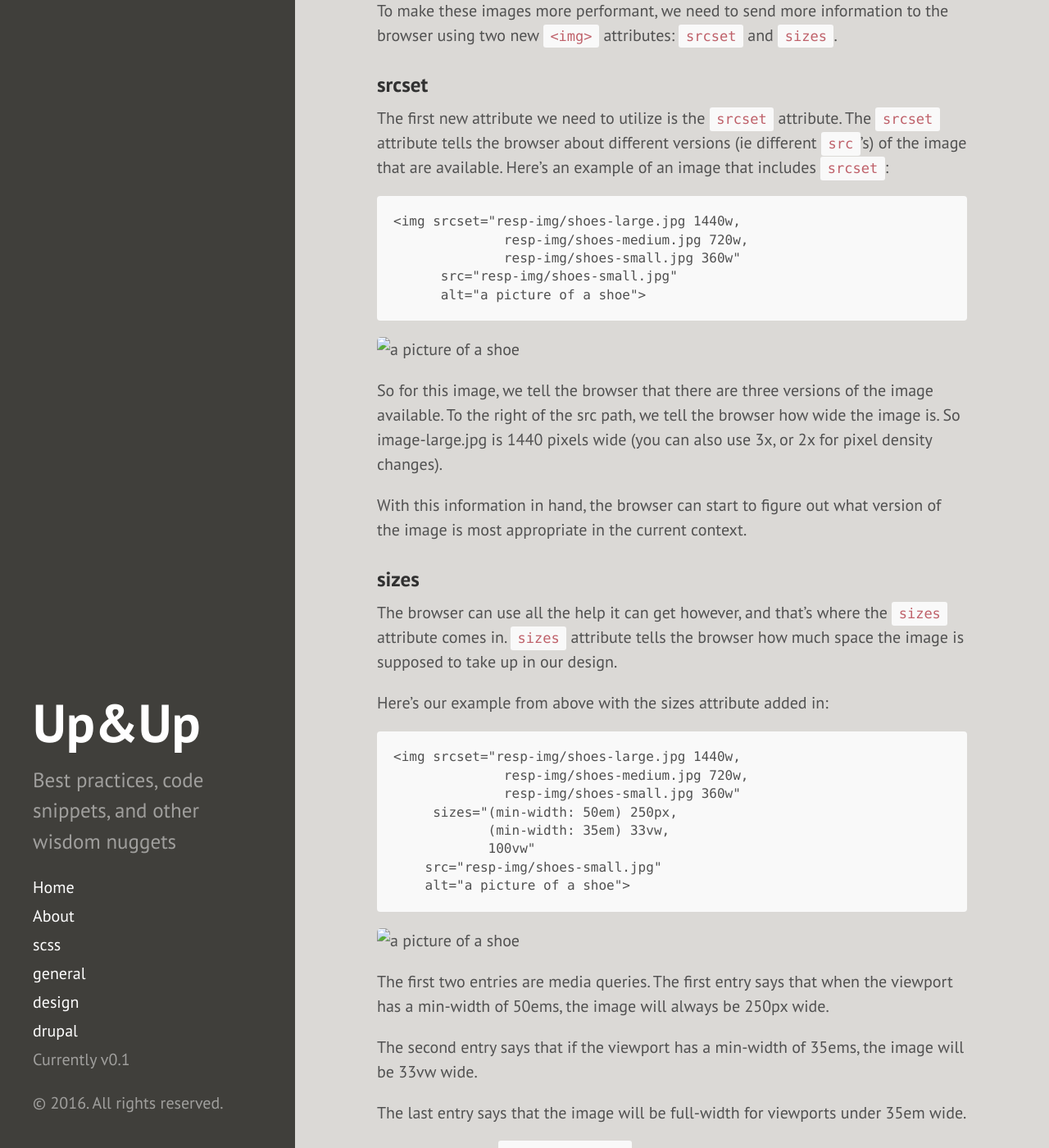
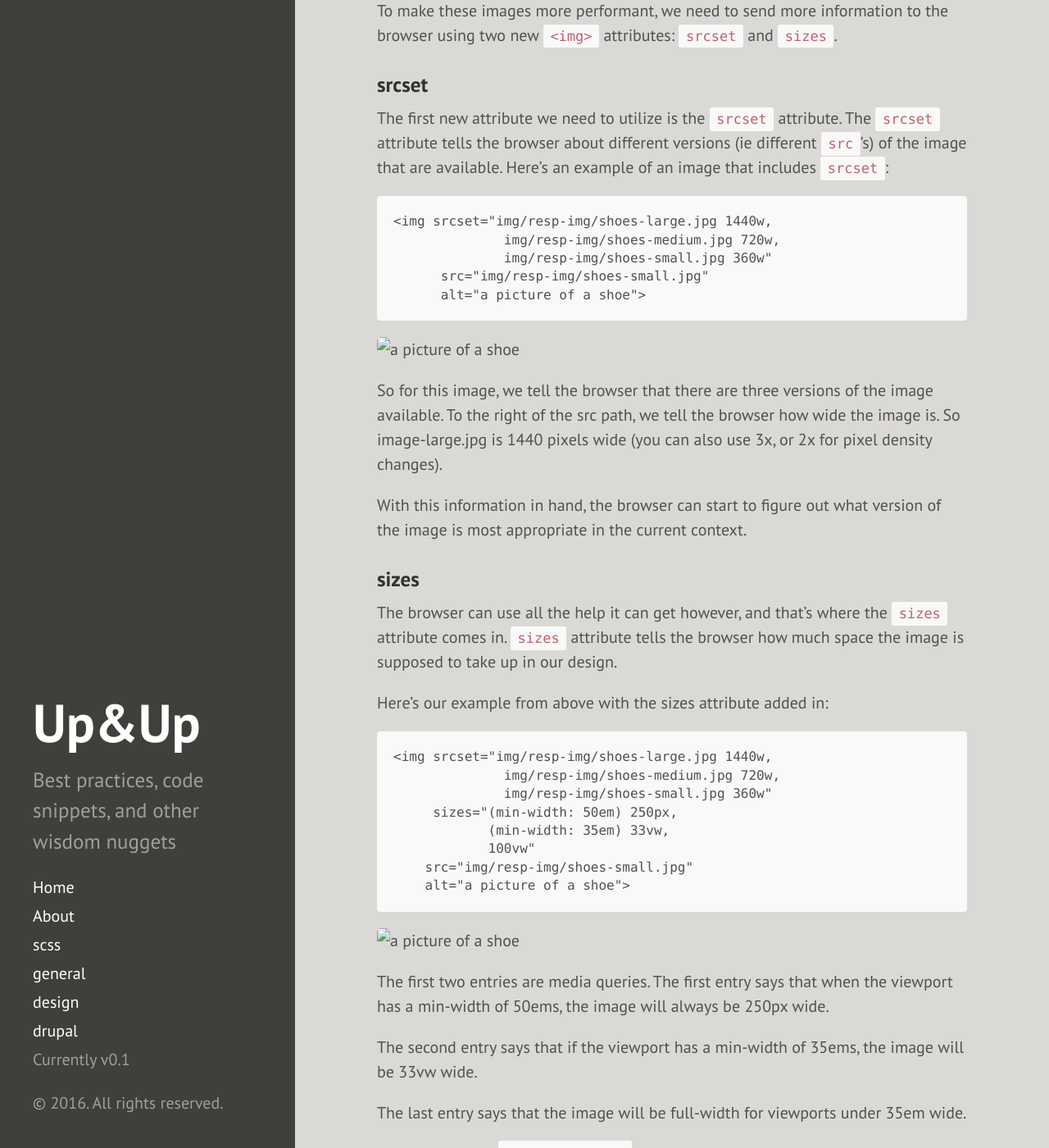
Before and after one commit to mergeweb/best_practices, a Jekyll site: the page built from _posts/2016-03-24-responsive-images.markdown, in a window 1280 px wide and 1400 px high, scrolled down 757 px. Shown: the whole window at 82% size. Built offline with Jekyll 4.4.1, drawn with Linux system fonts in a browser that asks for light colours; Markdown is read by kramdown in place of the engine named in the settings.

Commit message:
Fix the image reference

```diff
--- a/_posts/2016-03-24-responsive-images.markdown
+++ b/_posts/2016-03-24-responsive-images.markdown
@@ -23,17 +23,17 @@ To make these images more performant, we need to send more information to the br
 The first new attribute we need to utilize is the `srcset` attribute. The `srcset` attribute tells the browser about different versions (ie different `src`'s) of the image that are available. Here's an example of an image that includes `srcset`:
 
 ~~~
-<img srcset="resp-img/shoes-large.jpg 1440w,
-              resp-img/shoes-medium.jpg 720w,
-              resp-img/shoes-small.jpg 360w"
-      src="resp-img/shoes-small.jpg"
+<img srcset="img/resp-img/shoes-large.jpg 1440w,
+              img/resp-img/shoes-medium.jpg 720w,
+              img/resp-img/shoes-small.jpg 360w"
+      src="img/resp-img/shoes-small.jpg"
       alt="a picture of a shoe">
 ~~~
 
-<img srcset="resp-img/shoes-large.jpg 1440w,
-              resp-img/shoes-medium.jpg 720w,
-              resp-img/shoes-small.jpg 360w"
-      src="resp-img/shoes-small.jpg"
+<img srcset="img/resp-img/shoes-large.jpg 1440w,
+              img/resp-img/shoes-medium.jpg 720w,
+              img/resp-img/shoes-small.jpg 360w"
+      src="img/resp-img/shoes-small.jpg"
       alt="a picture of a shoe">
 
 So for this image, we tell the browser that there are three versions of the image available. To the right of the src path, we tell the browser how wide the image is. So image-large.jpg is 1440 pixels wide (you can also use 3x, or 2x for pixel density changes).
@@ -47,23 +47,23 @@ The browser can use all the help it can get however, and that's where the `sizes
 Here's our example from above with the sizes attribute added in:
 
 ~~~
-<img srcset="resp-img/shoes-large.jpg 1440w,
-              resp-img/shoes-medium.jpg 720w,
-              resp-img/shoes-small.jpg 360w"
+<img srcset="img/resp-img/shoes-large.jpg 1440w,
+              img/resp-img/shoes-medium.jpg 720w,
+              img/resp-img/shoes-small.jpg 360w"
      sizes="(min-width: 50em) 250px,
             (min-width: 35em) 33vw,
             100vw"
-    src="resp-img/shoes-small.jpg"
+    src="img/resp-img/shoes-small.jpg"
     alt="a picture of a shoe">
 ~~~
 
-<img srcset="resp-img/shoes-large.jpg 1440w,
-              resp-img/shoes-medium.jpg 720w,
-              resp-img/shoes-small.jpg 360w"
+<img srcset="img/resp-img/shoes-large.jpg 1440w,
+              img/resp-img/shoes-medium.jpg 720w,
+              img/resp-img/shoes-small.jpg 360w"
      sizes="(min-width: 50em) 250px,
             (min-width: 35em) 33vw,
             100vw"
-    src="resp-img/shoes-small.jpg"
+    src="img/resp-img/shoes-small.jpg"
     alt="a picture of a shoe">
 
 The first two entries are media queries. The first entry says that when the viewport has a min-width of 50ems, the image will always be 250px wide.
```
